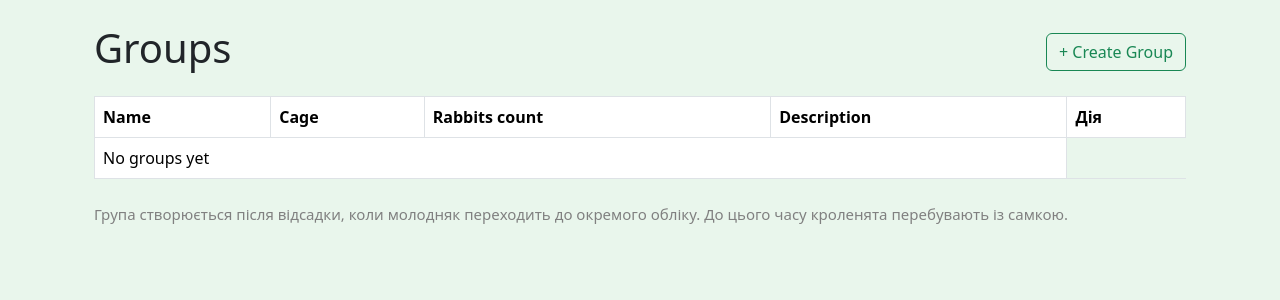
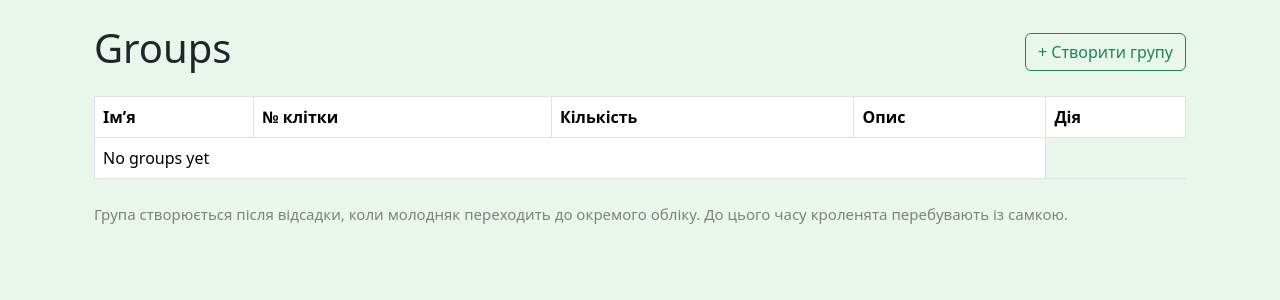
Before and after one commit to kaur-ua/Rabbitfarm, a Django app: page /rabbits/groups/ in a window 1280 px wide. Shown: the part 43-343 px from the top of the page. Run offline with Django 5.2, Linux system fonts and the light colour scheme; the visitor is signed in with stand-in values (Sample User, id 1); data that the repository does not hold is empty.

Commit message:
Refine group UI and add delete logic

```diff
--- a/rabbits/templates/rabbits/group_list.html
+++ b/rabbits/templates/rabbits/group_list.html
@@ -4,7 +4,7 @@
 <div class="container mt-4">
     <div class="d-flex justify-content-between align-items-center mb-3">
     <h1>Groups</h1>
-    <a href="{% url 'create_group' %}" class="btn btn-outline-success">+ Create Group</a>
+    <a href="{% url 'create_group' %}" class="btn btn-outline-success">+ Створити групу</a>
 </div>
 
 
@@ -12,10 +12,10 @@
     <table class="table table-bordered">
         <thead>
             <tr>
-                <th>Name</th>
-                <th>Cage</th>
-                <th>Rabbits count</th>
-                <th>Description</th>
+                <th>Імʼя</th>
+                <th>№ клітки</th>
+                <th>Кількість</th>
+                <th>Опис</th>
                 <th>Дія</th>
             </tr>
         </thead>
@@ -27,9 +27,23 @@
                 <td>{{ group.rabbits_count }}</td>
                 <td>{{ group.description }}</td>
                 <td>
-                    <a href="{% url 'edit_group' group.pk %}" class="btn btn-outline-secondary btn-sm">
-                      Edit
+                <div class="dropdown">
+                    <button class="btn btn-sm btn-outline-secondary dropdown-toggle" type="button" data-bs-toggle="dropdown">
+                        Дії
+                    </button>
+                    <ul class="dropdown-menu">
+                    <li>
+                        <a class="dropdown-item" href="{% url 'edit_group' group.pk %}">Редагувати</a>
+                    </li>
+                    <li>
+                        <a class="dropdown-item text-danger"
+                        href="{% url 'delete_group' group.pk %}"
+                        onclick="return confirm('Видалити групу?')">
+                   Видалити
                     </a>
+                    </li>
+                    </ul>
+                </div>
                 </td>
             </tr>
             {% empty %}
--- a/rabbits/urls.py
+++ b/rabbits/urls.py
@@ -10,4 +10,5 @@ urlpatterns = [
     path("groups/create/", views.create_group, name="create_group"),
     path("groups/", views.group_list, name="group_list"),
     path("groups/<int:pk>/edit/", views.edit_group, name="edit_group"),
+    path("groups/<int:pk>/delete/", views.delete_group, name="delete_group"),
 ]
--- a/rabbits/views.py
+++ b/rabbits/views.py
@@ -49,6 +49,16 @@ def edit_group(request, pk):
         form = GroupForm(instance=group)
 
     return render(request, "rabbits/edit_group.html", {"form": form})
+
+@login_required
+def delete_group(request, pk):
+    farm = request.user.farms.first()
+    group = get_object_or_404(Group, pk=pk, farm=farm)
+
+    group.delete()
+    messages.success(request, "Групу видалено")
+
+    return redirect("group_list")
 
 @login_required
 def rabbit_detail(request, pk):
```
